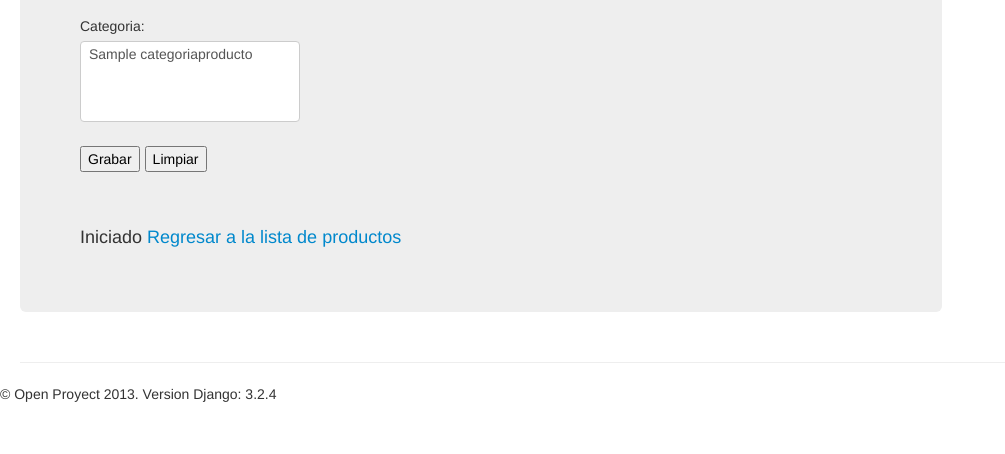
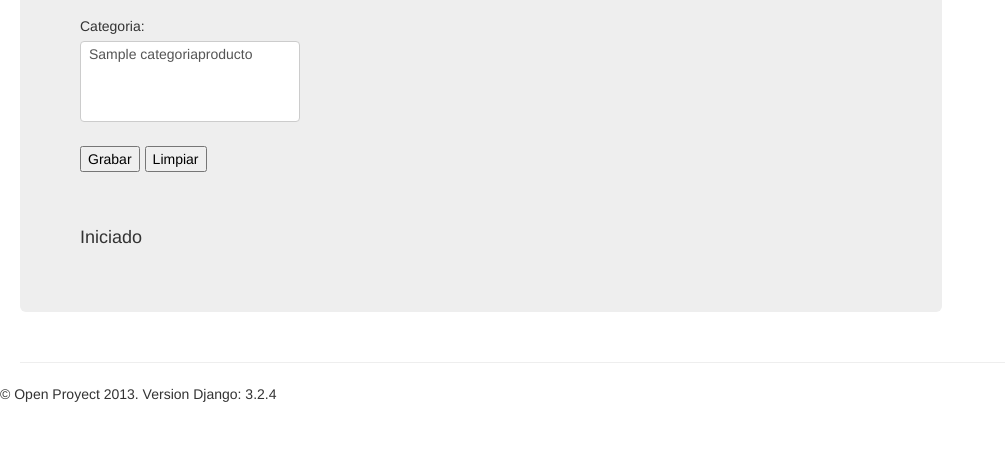
Before and after one commit to MiguelLunaHernandez/MyFirstAppDjango, a Django app: a page that uses demo/templates/ventas/addProducto.html in a window 1280 px wide. Shown: the part 650-1104 px from the top of the page, without its empty margins (0-1005 px from the left). Run offline with Django 3.2, Linux system fonts and the light colour scheme; tables that the repository leaves empty hold one stand-in row (values such as "Sample post"); some libraries are stand-ins or nearby versions.

Commit message:
commit 1

```diff
--- a/demo/templates/ventas/addProducto.html
+++ b/demo/templates/ventas/addProducto.html
@@ -10,6 +10,6 @@
 	<br>
 		{{ informacion }}
 
-	<a href="javascript:window.history.go(-1)">Regresar a la lista de productos</a>
+<!--	<a href="javascript:window.history.go(-1)">Regresar a la lista de productos</a> -->
 
 {% endblock%}
```
Also changed, not shown: 1 other file.
